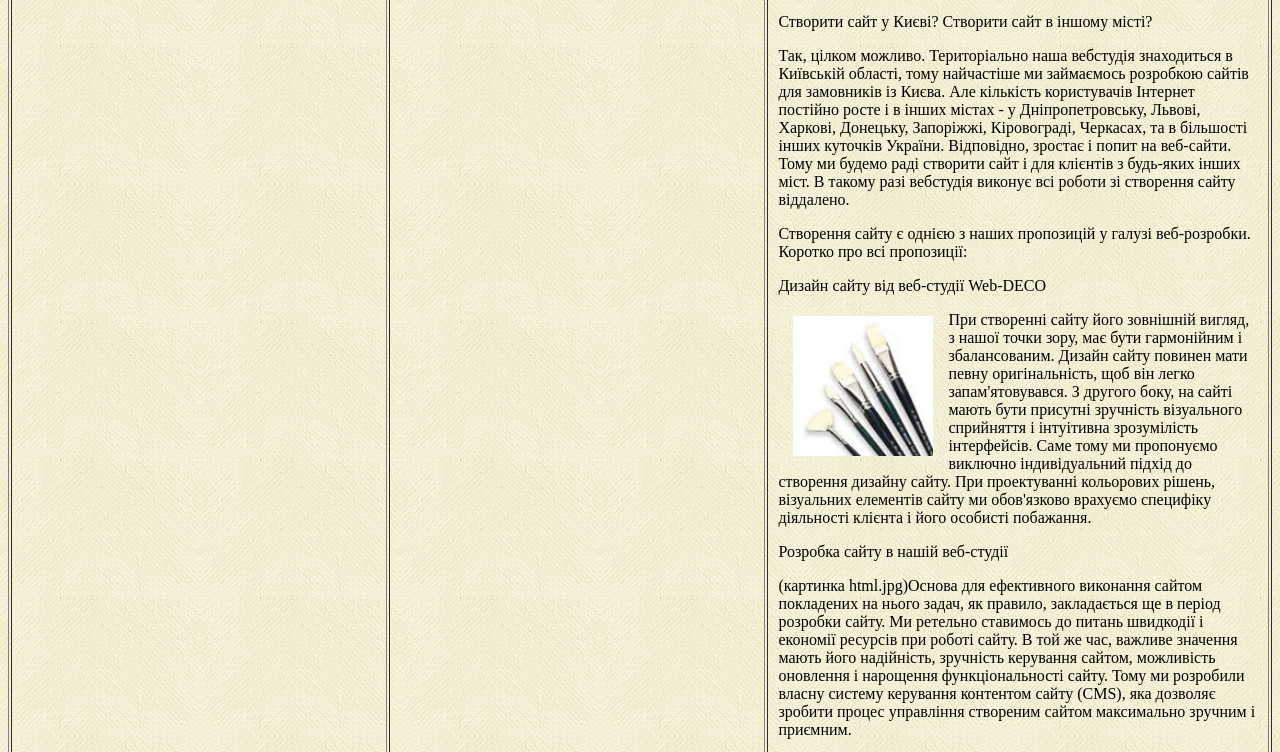
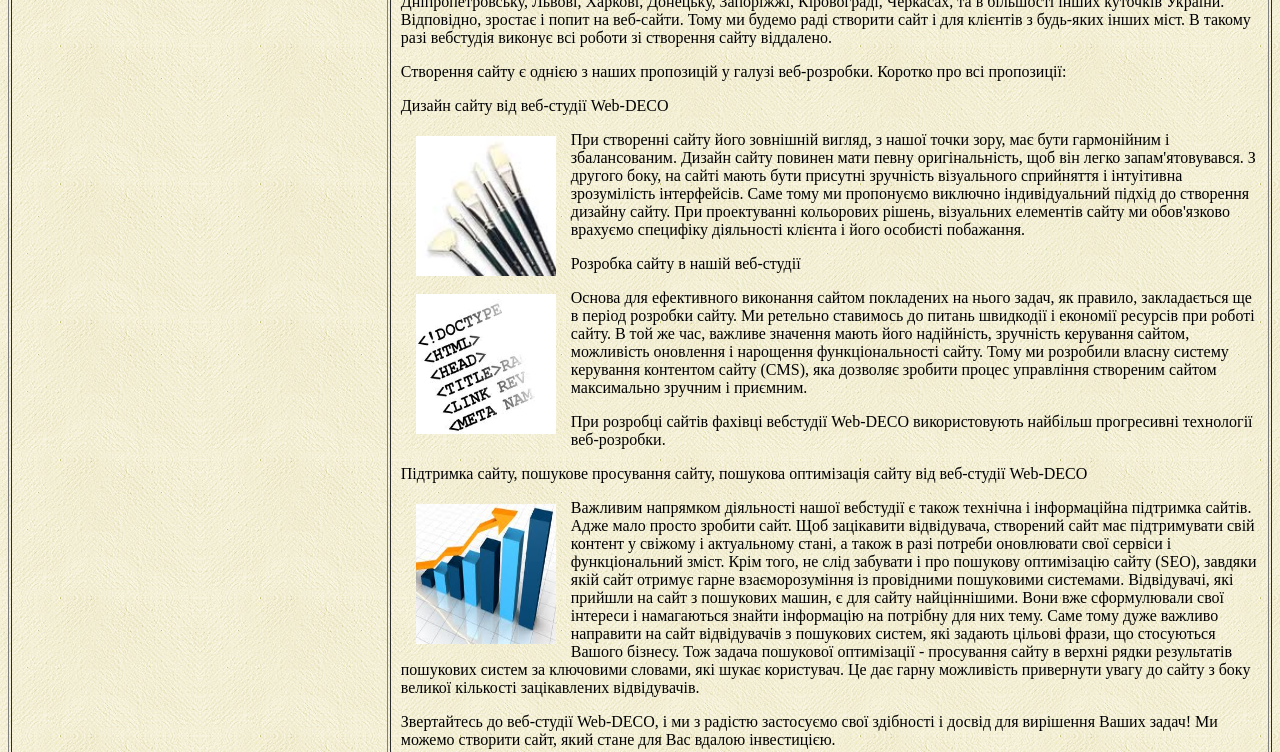
Before and after one commit to Oksana640/Oksana640.github.io, a plain HTML site: page index.html in a window 1280 px wide. Shown: the part 644-1396 px from the top of the page. Drawn offline with Linux system fonts and the light colour scheme.

Commit message:
15 - Виставити картинки

```diff
--- a/index.html
+++ b/index.html
@@ -28,11 +28,10 @@
 			<a href="#">Статистика</a>&nbsp;&nbsp;
 			<a href="#">Зареєстровані</a>&nbsp;&nbsp;
 		</b></font>
-	</td>
+
 	</td>
 </tr>
 <tr>
-	<td width="30%" valign="top">
 	<td width="30%" valign="top">
 	<font size="5" color="navy"><h2>Новини</h2></font>
 	<font size="5">
@@ -67,10 +66,12 @@
 <img src ="images/penzli.jpg" height ="140" width ="140" align = "left" hspace ="15" vspace = "5">
  При створенні сайту його зовнішній вигляд, з нашої точки зору, має бути гармонійним і збалансованим. Дизайн сайту повинен мати певну оригінальність, щоб він легко запам'ятовувався. З другого боку, на сайті мають бути присутні зручність візуального сприйняття і інтуітивна зрозумілість інтерфейсів. Саме тому ми пропонуємо виключно індивідуальний підхід до створення дизайну сайту. При проектуванні кольорових рішень, візуальних елементів сайту ми обов'язково врахуємо специфіку діяльності клієнта і його особисті побажання.</p>
 <p>Розробка сайту в нашій веб-студії</p>
-<p>(картинка html.jpg)Основа для ефективного виконання сайтом покладених на нього задач, як правило, закладається ще в період розробки сайту. Ми ретельно ставимось до питань швидкодії і економії ресурсів при роботі сайту. В той же час, важливе значення мають його надійність, зручність керування сайтом, можливість оновлення і нарощення функціональності сайту. Тому ми розробили власну систему керування контентом сайту (CMS), яка дозволяє зробити процес управління створеним сайтом максимально зручним і приємним.</p>
+<p><img src="images/html.jpg" height="140" width="140" align="left" hspace="15" vspace="5">
+Основа для ефективного виконання сайтом покладених на нього задач, як правило, закладається ще в період розробки сайту. Ми ретельно ставимось до питань швидкодії і економії ресурсів при роботі сайту. В той же час, важливе значення мають його надійність, зручність керування сайтом, можливість оновлення і нарощення функціональності сайту. Тому ми розробили власну систему керування контентом сайту (CMS), яка дозволяє зробити процес управління створеним сайтом максимально зручним і приємним.</p>
 <p>При розробці cайтів фахівці вебстудії Web-DECO використовують найбільш прогресивні технології веб-розробки.</p>
 <p>Підтримка сайту, пошукове просування сайту, пошукова оптимізація сайту від веб-студії Web-DECO</p>
-<p>(картинка graphic.jpg)Важливим напрямком діяльності нашої вебстудії є також технічна і інформаційна підтримка сайтів. Адже мало просто зробити сайт. Щоб зацікавити відвідувача, створений сайт має підтримувати свій контент у свіжому і актуальному стані, а також в разі потреби оновлювати свої сервіси і функціональний зміст. Крім того, не слід забувати і про пошукову оптимізацію сайту (SEO), завдяки якій сайт отримує гарне взаєморозуміння із провідними пошуковими системами. Відвідувачі, які прийшли на сайт з пошукових машин, є для сайту найціннішими. Вони вже сформулювали свої інтереси і намагаються знайти інформацію на потрібну для них тему. Саме тому дуже важливо направити на сайт відвідувачів з пошукових систем, які задають цільові фрази, що стосуються Вашого бізнесу. Тож задача пошукової оптимізації - просування сайту в верхні рядки результатів пошукових систем за ключовими словами, які шукає користувач. Це дає гарну можливість привернути увагу до сайту з боку великої кількості зацікавлених відвідувачів.</p>
+<p><img src="images/graphic.jpg" height="140" width="140" align="left" hspace="15" vspace="5">
+Важливим напрямком діяльності нашої вебстудії є також технічна і інформаційна підтримка сайтів. Адже мало просто зробити сайт. Щоб зацікавити відвідувача, створений сайт має підтримувати свій контент у свіжому і актуальному стані, а також в разі потреби оновлювати свої сервіси і функціональний зміст. Крім того, не слід забувати і про пошукову оптимізацію сайту (SEO), завдяки якій сайт отримує гарне взаєморозуміння із провідними пошуковими системами. Відвідувачі, які прийшли на сайт з пошукових машин, є для сайту найціннішими. Вони вже сформулювали свої інтереси і намагаються знайти інформацію на потрібну для них тему. Саме тому дуже важливо направити на сайт відвідувачів з пошукових систем, які задають цільові фрази, що стосуються Вашого бізнесу. Тож задача пошукової оптимізації - просування сайту в верхні рядки результатів пошукових систем за ключовими словами, які шукає користувач. Це дає гарну можливість привернути увагу до сайту з боку великої кількості зацікавлених відвідувачів.</p>
 <p>Звертайтесь до веб-студії Web-DECO, і ми з радістю застосуємо свої здібності і досвід для вирішення Ваших задач! Ми можемо створити сайт, який стане для Вас вдалою інвестицією.</td></p>
 
 </td>
```
